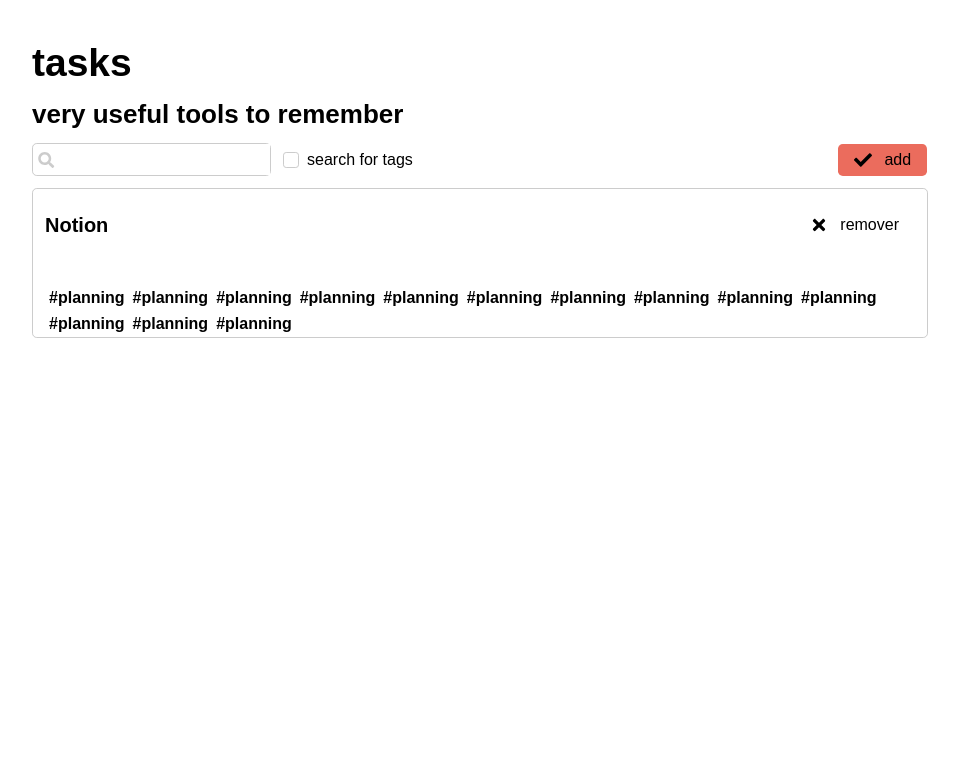
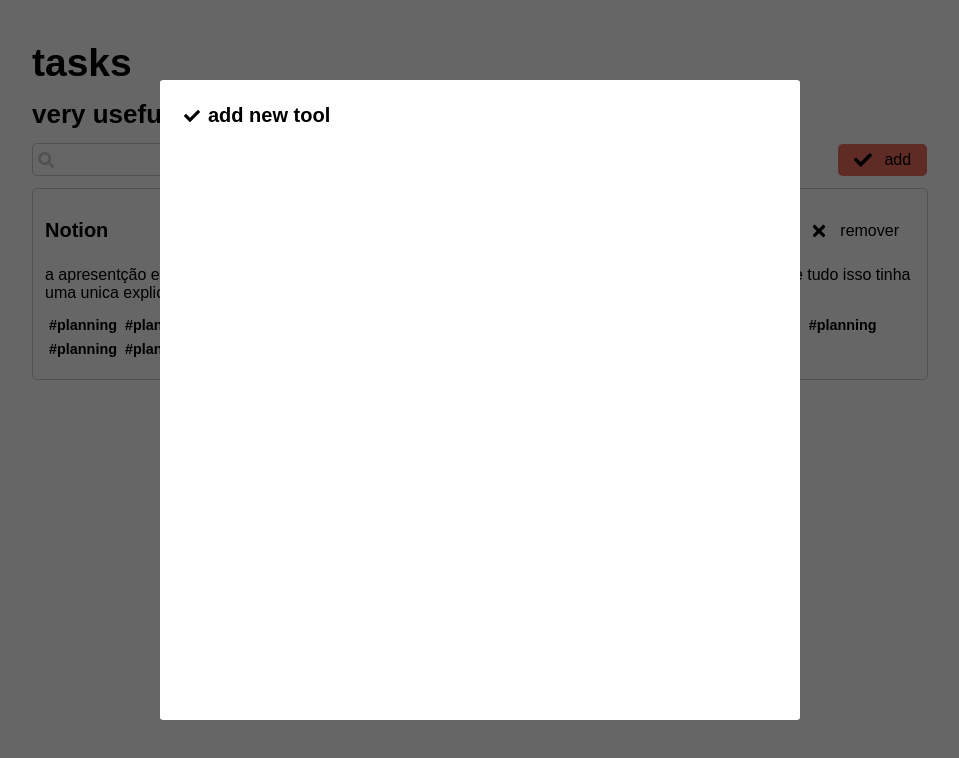
Before and after one commit to amandagdev/tasks, a React (Create React App) app: page / in a window 1280 px wide. Shown: the top 758 px of the page, without its empty margins (160-1119 px from the left). Built offline with nearby package versions, Linux system fonts and the light colour scheme.

Commit message:
feat(modal): create modal component

```diff
--- a/src/components/card/index.js
+++ b/src/components/card/index.js
@@ -10,7 +10,7 @@
         <Title>{title}</Title>
         {textButton && <Button {...props}> {textButton} </Button>}
       </Header>
-      {children}
+      <Footer>{children}</Footer>
       <Footer>
         <Tag tag="planning" />
         <Tag tag="planning" />
--- a/src/components/card/styled.js
+++ b/src/components/card/styled.js
@@ -4,11 +4,12 @@
 const containerStyles = ({ theme }) => css`
   display: flex;
   flex-direction: column;
+  justify-content: space-around;
   border: 1px solid ${theme.colors.gray};
   border-radius: 0.3rem;
   padding: ${theme.spacings.small};
   position: relative;
-  height: 9.375rem;
+  min-height: 12rem;
   width: 100%;
 `
 
@@ -28,8 +29,6 @@
   display: flex;
   align-items: center;
   flex-wrap: wrap;
-  position: absolute;
-  bottom: 0;
   width: 100%;
 `
 
--- a/src/components/modal/index.js
+++ b/src/components/modal/index.js
@@ -0,0 +1,24 @@
+import React from 'react'
+import { Overlay, ModalWrapper, Header, Icon, Title } from './styled'
+
+const Modal = ({
+  size = 'medium',
+  title = 'add new tool',
+  icon,
+  children,
+  ...props
+}) => {
+  return (
+    <Overlay>
+      <ModalWrapper size={size}>
+        <Header>
+          {icon && <Icon>{icon}</Icon>}
+          <Title> {title} </Title>
+        </Header>
+        {children}
+      </ModalWrapper>
+    </Overlay>
+  )
+}
+
+export default Modal
--- a/src/components/modal/styled.js
+++ b/src/components/modal/styled.js
@@ -0,0 +1,57 @@
+import { css } from '@emotion/react'
+import styled from '@emotion/styled'
+
+const sizes = {
+  small: () => css`
+    width: 30rem;
+    height: 10rem;
+  `,
+  medium: () => css`
+    width: 40rem;
+    height: 40rem;
+  `
+}
+
+const overlayStyles = () => css`
+  display: flex;
+  justify-content: center;
+  align-items: center;
+  background-color: rgba(0, 0, 0, 0.6);
+  position: absolute;
+  z-index: 9;
+  top: 0;
+  bottom: 0;
+  left: 0;
+  right: 0;
+`
+const modalStyles = ({ theme, size }) => css`
+  border-radius: 0.2rem;
+  background-color: ${theme.colors.white};
+  padding: ${theme.spacings.small};
+  ${size && sizes[size]()}
+`
+
+const headerStyles = ({ theme }) => css`
+  display: flex;
+  align-items: center;
+  padding: ${theme.spacings.small};
+`
+const iconStyles = ({ theme }) => css`
+  display: flex;
+  align-items: center;
+  margin-right: ${theme.spacings.xsmall};
+
+  svg {
+    width: 100%;
+  }
+`
+const titleStyles = ({ theme }) => css`
+  font-size: ${theme.font.medium.fontSize};
+  font-weight: ${theme.font.bold};
+`
+
+export const Overlay = styled('div')(overlayStyles)
+export const ModalWrapper = styled('div')(modalStyles)
+export const Header = styled('div')(headerStyles)
+export const Icon = styled('span')(iconStyles)
+export const Title = styled('h1')(titleStyles)
--- a/src/components/tag/styled.js
+++ b/src/components/tag/styled.js
@@ -2,7 +2,7 @@
 import styled from '@emotion/styled'
 
 const baseTagStyles = ({ theme }) => css`
-  font-size: ${theme.font.small.fontSize};
+  font-size: 0.9rem;
   font-weight: ${theme.font.bold};
   padding: ${theme.spacings.xxsmall};
 `
--- a/src/pages/index.js
+++ b/src/pages/index.js
@@ -3,6 +3,7 @@
 import Input from '../components/input'
 import Button from '../components/button'
 import Card from '../components/card'
+import Modal from '../components/modal'
 import { FaSearch, FaTimes, FaCheck } from 'react-icons/fa'
 import {
   Base,
@@ -41,7 +42,13 @@
           textButton="remover"
           backgroundColor="none"
           icon={<FaTimes color="black" size="18px" />}
-        />
+        >
+          a apresentção então dizia que tudo isso tinha uma unica explicação
+          romam! a apresentção então dizia que tudo isso tinha uma unica
+          explicação romam! a apresentção então dizia que tudo isso tinha uma
+          unica explicação romam!
+        </Card>
+        <Modal icon={<FaCheck color="black" />} />
       </Container>
     </Base>
   )
```
